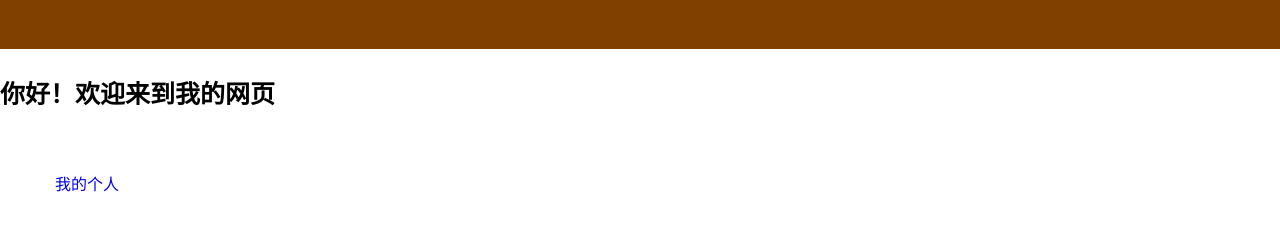
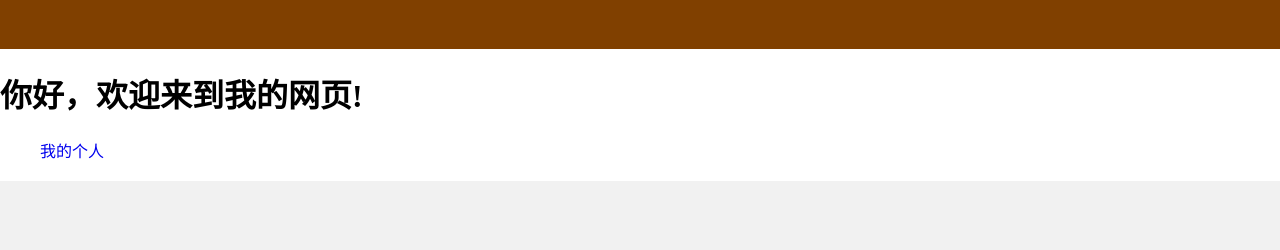
Before and after one commit to tangshuang3/tang-one01, a plain HTML site: page index.html in a window 1280 px wide. Shown: the part 275-525 px from the top of the page. Drawn offline with Linux system fonts and the light colour scheme.

Commit message:
Update index.html

```diff
--- a/index.html
+++ b/index.html
@@ -3,7 +3,7 @@
   <head>
     <meta charset="utf-8">
     <meta name="viewport" content="width=device-width, initial-scale=1" />
-    <title>康文昌的在线HTML 教学小工具</title>
+    <title>唐的网页</title>
     <style>
       body {
         margin: 0;
@@ -18,12 +18,10 @@
     "
     <img src="<img src="https://s1.328888.xyz/2022/07/25/DTrjr.jpg" alt="DTrjr.jpg" border="0" /><img src="https://s1.328888.xyz/2022/07/25/DTrjr.jpg" alt="DTrjr.jpg" width="200" /height="200"
     ></div>
-    <p style="font-size:25px;
-    font-weight:600;
-    ">你好！欢迎来到我的网页</p>
+  <h1>你好，欢迎来到我的网页!</h1>
       <div style="
       max-weight:700px;
-      margin:30px auto ;
+      margin:30px auto
       padding:15px;
       line-height:1.7;"><head>
     <meta charset="UTF-8">
```
